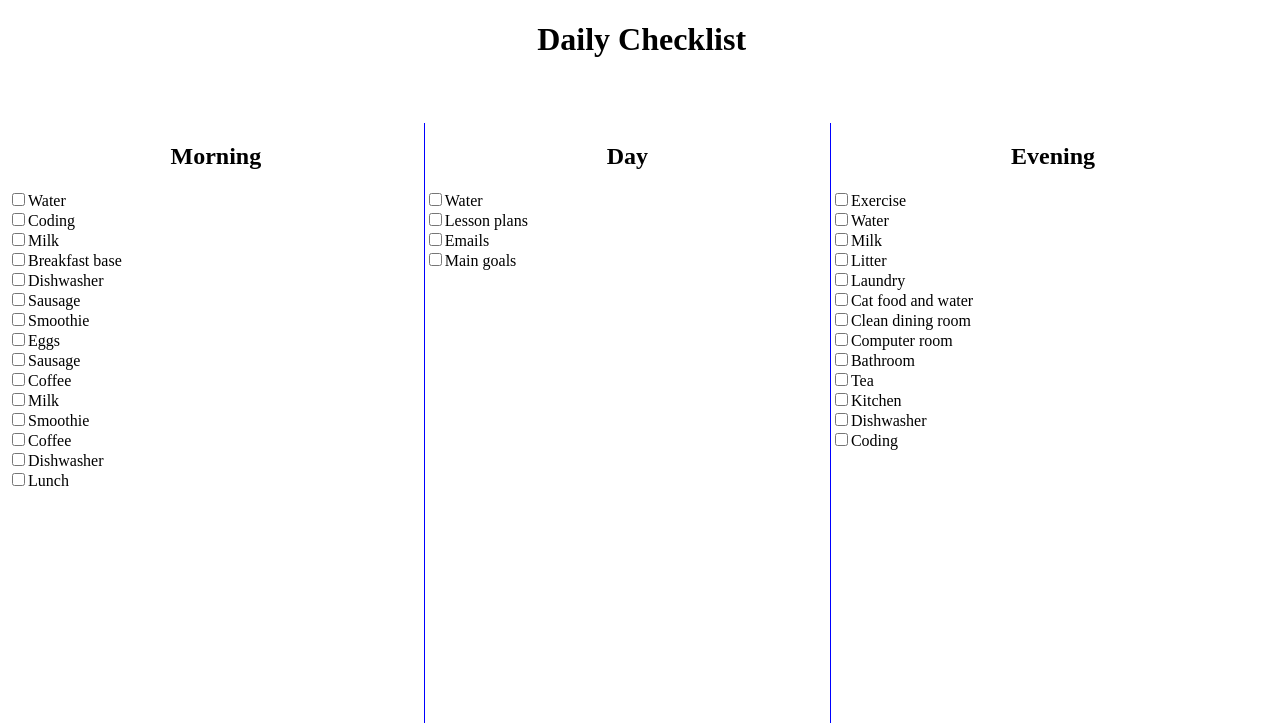
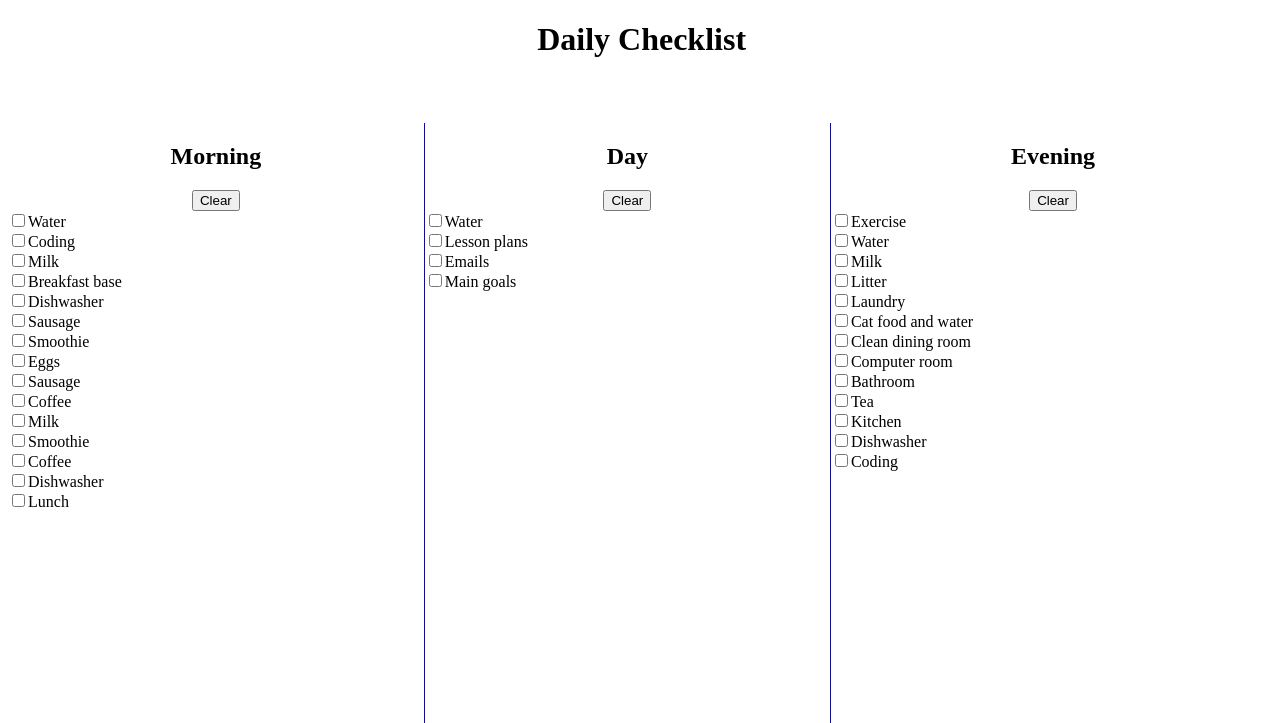
Before and after one commit to justinwilliamsrva/dailyRoutineChecker, a plain HTML site: page index.html in a window 1280 px wide. Drawn offline with Linux system fonts and the light colour scheme.

Commit message:
crated clear buttno and centered it

```diff
--- a/index.html
+++ b/index.html
@@ -9,20 +9,26 @@
     <body>
         <h1 id="title" class="heading">Daily Checklist</h1>
         <div id="grid-container">
-            <div id="morning" class="column ">
-                <h2 class="heading">Morning</h2>
-                <form class="form" id="morning-list">
-                </form>
+            <div id="morning" class="column">
+                <div class="heading">
+                    <h2 id="morning-header" class="heading">Morning</h2>
+                    <button id="morning-button">Clear</button>
+                </div>
+                <form class="form" id="morning-list"></form>
             </div>
             <div id="day" class="column">
-                <h2 class="heading">Day</h2>
-                <form id="day-list">
-                </form>
+                <div class="heading">
+                    <h2 id="day-header" class="heading">Day</h2>
+                    <button id="day-button">Clear</button>
+                </div>
+                <form id="day-list"></form>
             </div>
             <div id="evening" class="column">
-                <h2 class="heading">Evening</h2>
-                <form id="evening-list">
-                </form>
+                <div class="heading">
+                    <h2 id="evening-header" class="heading">Evening</h2>
+                    <button id="evening-button">Clear</button>
+                </div>
+                <form id="evening-list"></form>
             </div>
         </div>
         <script src="script.js"></script>
--- a/script.js
+++ b/script.js
@@ -156,3 +156,4 @@ function checkEvening() {
         }
     }
 }
+// Create Clear Button
--- a/style.css
+++ b/style.css
@@ -67,3 +67,7 @@ body{
 }
 
 }
+
+button{
+
+}
```
